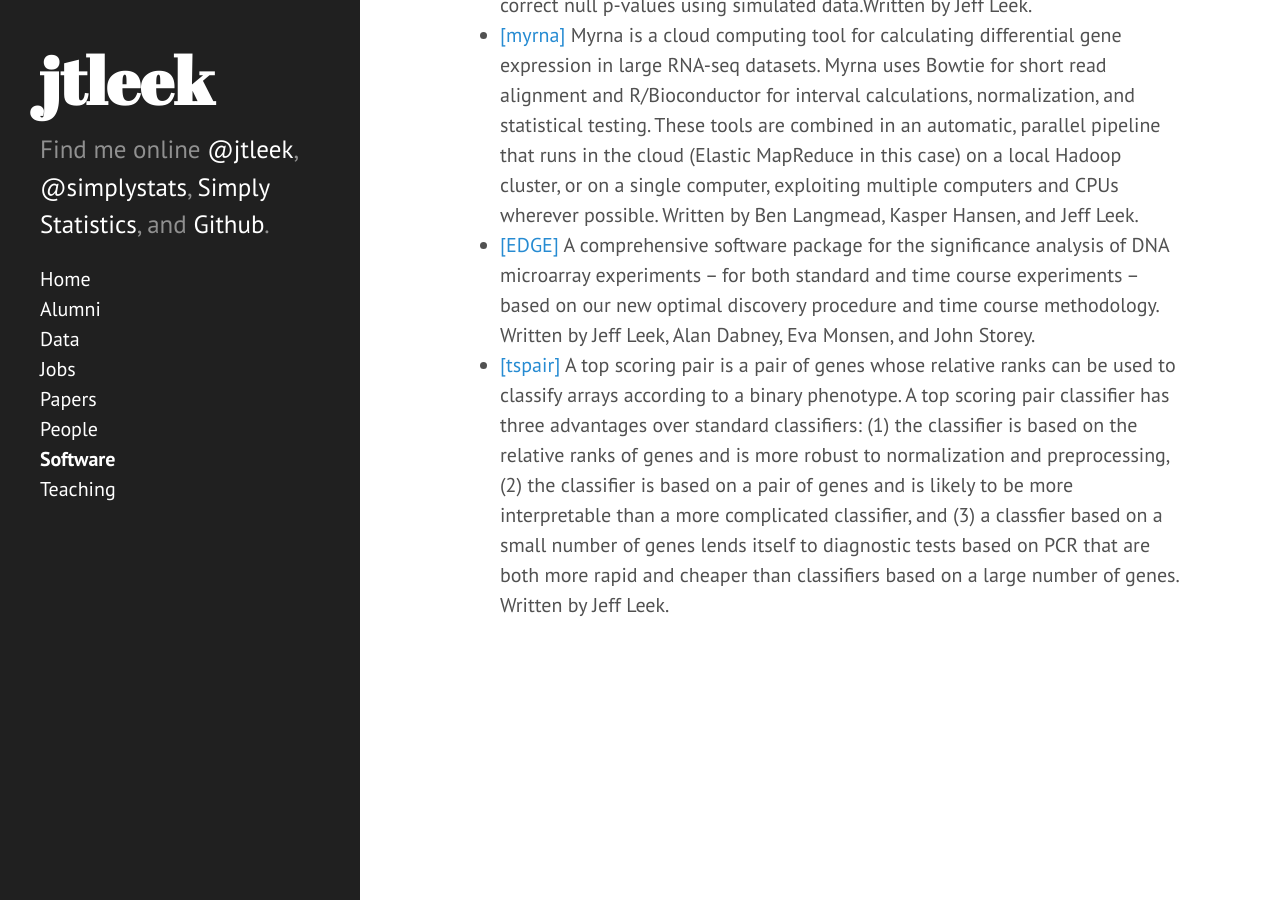
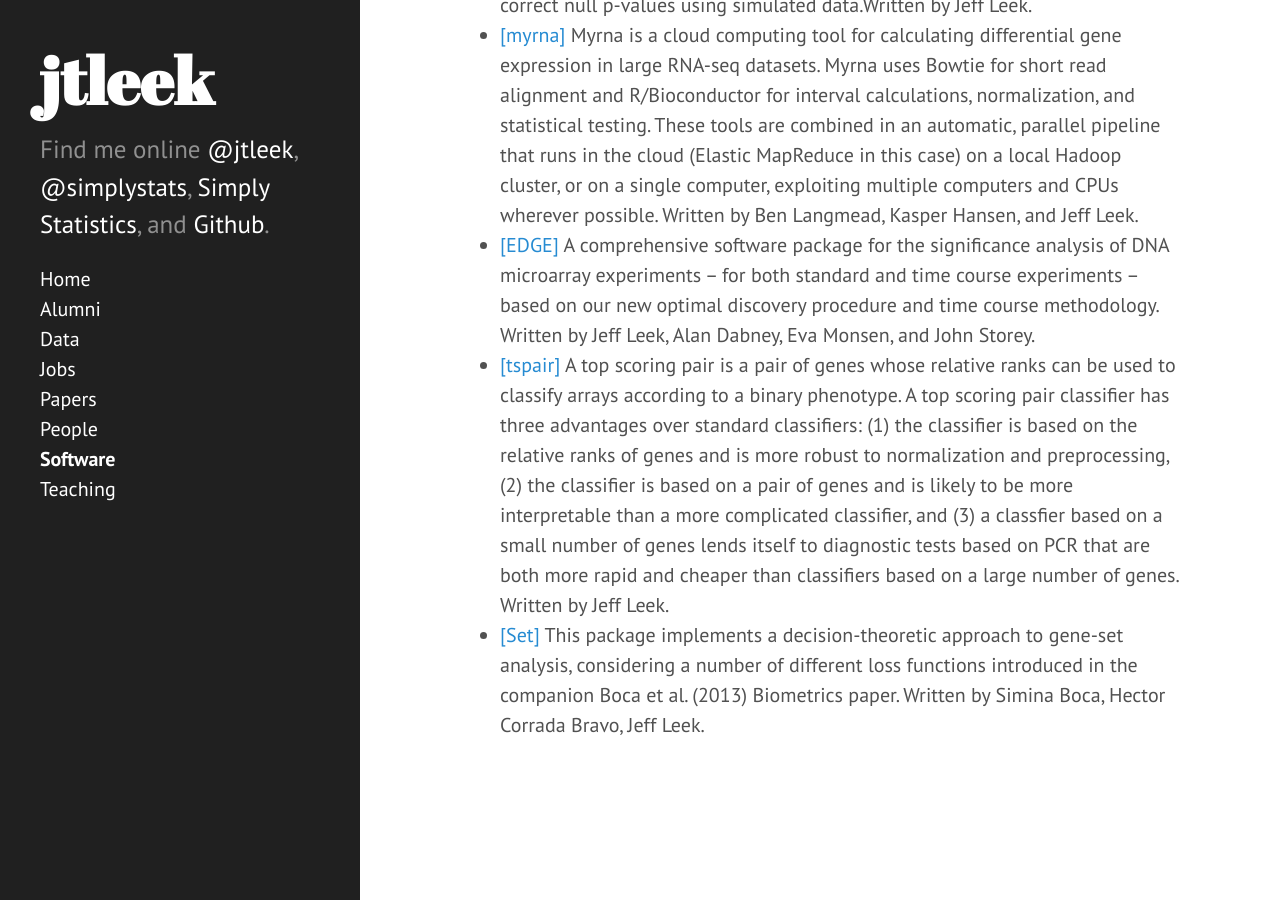
Before and after one commit to dgrtwo/RData, a Jekyll site: the page built from software.md, in a window 1280 px wide and 900 px high, scrolled down 1100 px. Built offline with Jekyll 4.4.1, drawn with Linux system fonts in a browser that asks for light colours; Markdown is read by kramdown in place of the engine named in the settings.

Commit message:
Update software.md
Added Set package at the end.

```diff
--- a/software.md
+++ b/software.md
@@ -16,3 +16,5 @@ Find me on [Github](http://github.com/jtleek)
 * [[myrna]](http://bowtie-bio.sourceforge.net/myrna/index.shtml) Myrna is a cloud computing tool for calculating differential gene expression in large RNA-seq datasets. Myrna uses Bowtie for short read alignment and R/Bioconductor for interval calculations, normalization, and statistical testing. These tools are combined in an automatic, parallel pipeline that runs in the cloud (Elastic MapReduce in this case) on a local Hadoop cluster, or on a single computer, exploiting multiple computers and CPUs wherever possible. Written by Ben Langmead, Kasper Hansen, and Jeff Leek.
 * [[EDGE]](http://www.genomine.org/edge/) A comprehensive software package for the significance analysis of DNA microarray experiments -- for both standard and time course experiments -- based on our new optimal discovery procedure and time course methodology. Written by Jeff Leek, Alan Dabney, Eva Monsen, and John Storey.
 * [[tspair]](http://www.bioconductor.org/packages/release/bioc/html/tspair.html) A top scoring pair is a pair of genes whose relative ranks can be used to classify arrays according to a binary phenotype. A top scoring pair classifier has three advantages over standard classifiers: (1) the classifier is based on the relative ranks of genes and is more robust to normalization and preprocessing, (2) the classifier is based on a pair of genes and is likely to be more interpretable than a more complicated classifier, and (3) a classfier based on a small number of genes lends itself to diagnostic tests based on PCR that are both more rapid and cheaper than classifiers based on a large number of genes. Written by Jeff Leek.
+* [[Set]](https://github.com/SiminaB/Set) This package implements a decision-theoretic approach to gene-set analysis,
+considering a number of different loss functions introduced in the companion Boca et al. (2013) Biometrics paper. Written by Simina Boca, Hector Corrada Bravo, Jeff Leek.
```
